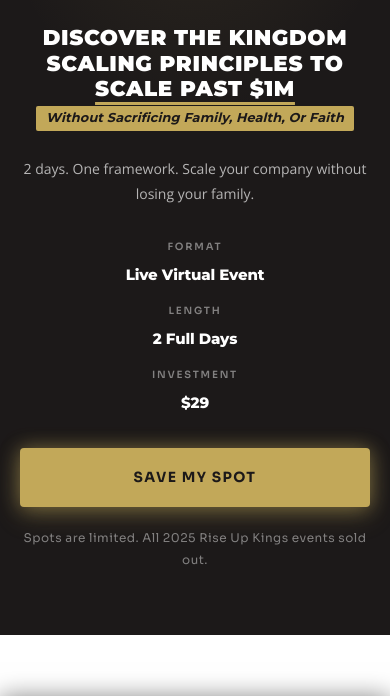
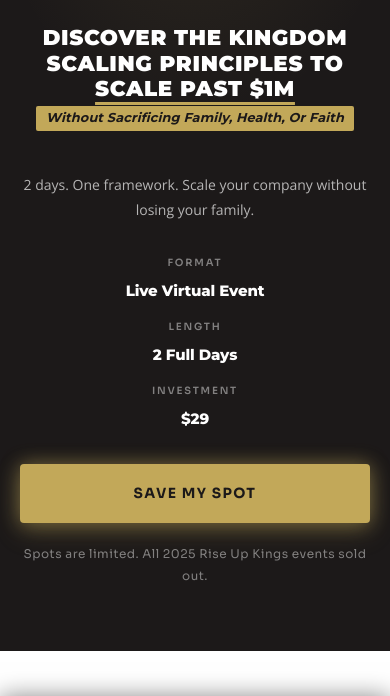
Before and after one commit to jmadops/kingdom-scaling-principles, a plain HTML site: page kingdom-business-principles-lp/index.html in a window 390 px wide. Shown: the part 143-839 px from the top of the page. Drawn offline with nearby package versions, Linux system fonts and the light colour scheme; a script that the page names is missing.

Commit message:
Increase mobile h1 bottom margin to 44px for more breathing room

```diff
--- a/kingdom-business-principles-lp/styles.css
+++ b/kingdom-business-principles-lp/styles.css
@@ -1003,12 +1003,13 @@ h1, h2, h3, h4, h5, h6 {
 
     .hero h1 {
         font-size: clamp(22px, 5.8vw, 32px);
+        margin-bottom: 44px;
     }
 
     .hero-sub {
         font-size: 16px;
         margin-bottom: 32px;
-        margin-top: 12px;
+        margin-top: 0;
     }
 
     .event-meta {
```
